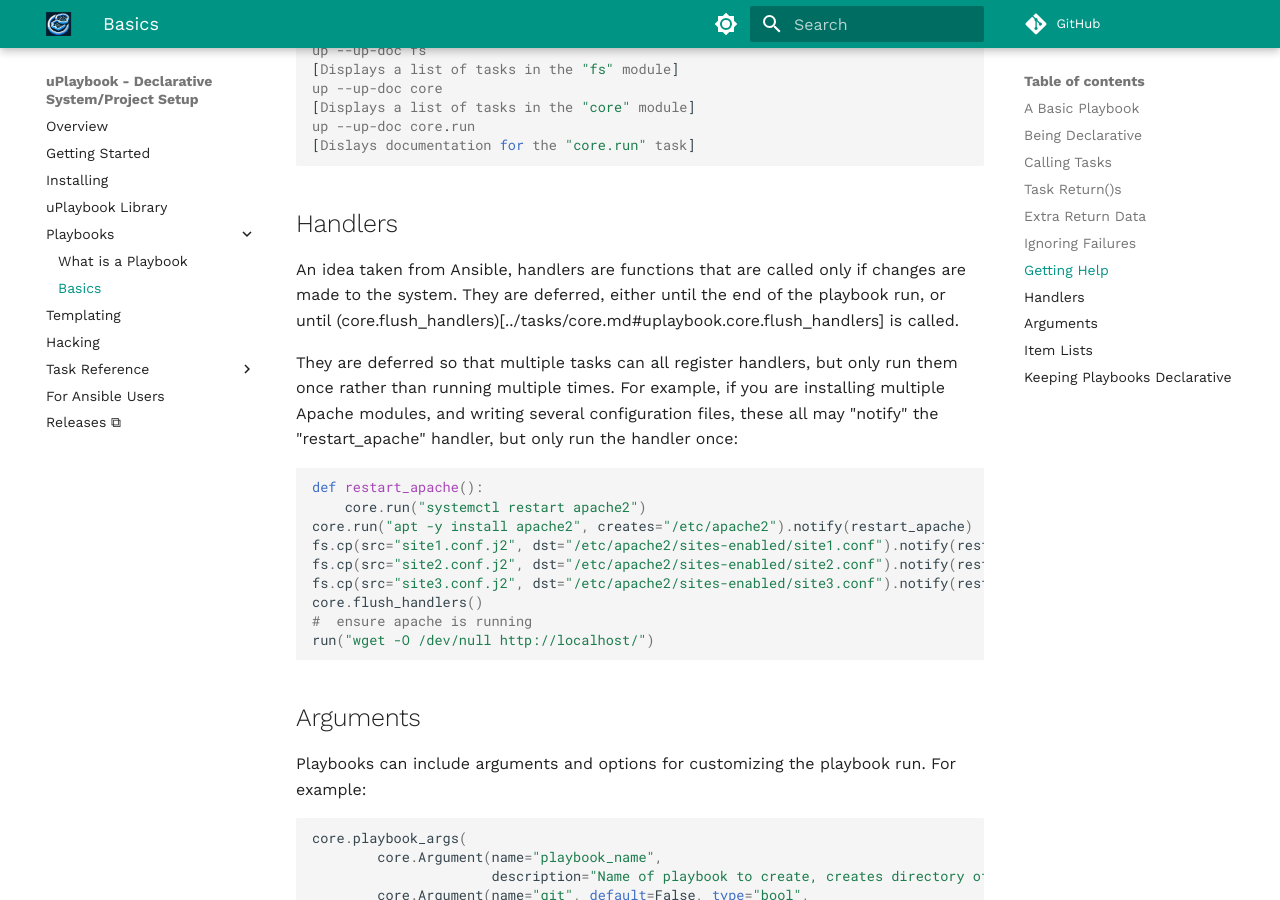
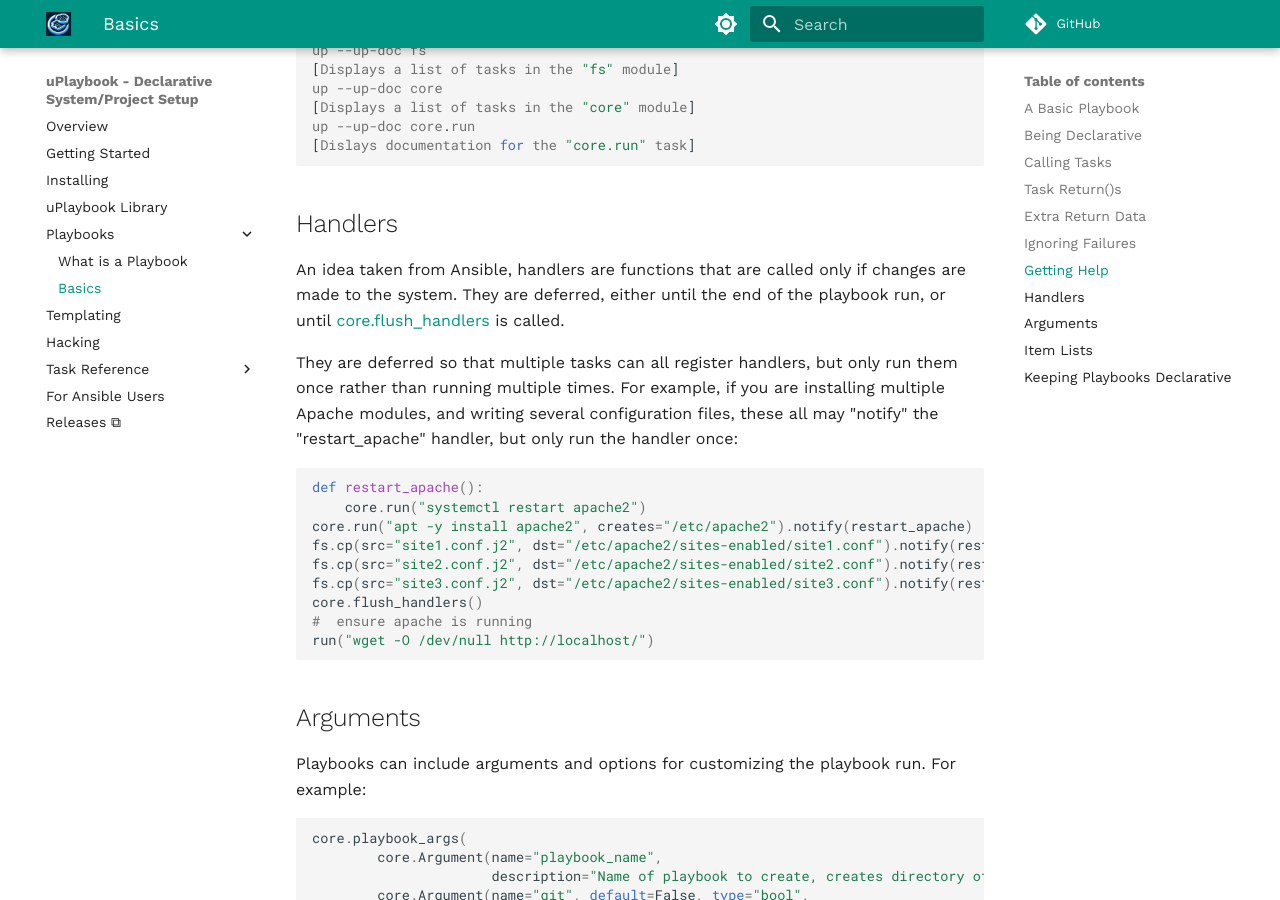
Before and after one commit to linsomniac/uplaybook, an MkDocs documentation site: the page built from docs/playbooks/basics.md, in a window 1280 px wide and 900 px high, scrolled down 2921 px. Built offline with MkDocs 1.6.1 and Material for MkDocs 9.7.7, drawn with Linux system fonts in a browser that asks for light colours; comment, search, counter and statistics services are not loaded.

Commit message:
Some small documentation fixes

```diff
--- a/docs/playbooks/basics.md
+++ b/docs/playbooks/basics.md
@@ -137,7 +137,7 @@ The `up` command-line can be used to get documentation on the uPlaybook tasks wi
 
 An idea taken from Ansible, handlers are functions that are called only if changes are
 made to the system.  They are deferred, either until the end of the playbook run, or until
-(core.flush_handlers)[../tasks/core.md#uplaybook.core.flush_handlers] is called.
+[core.flush_handlers](../tasks/core.md#uplaybook.core.flush_handlers) is called.
 
 They are deferred so that multiple tasks can all register handlers, but only run them once
 rather than running multiple times.  For example, if you are installing multiple Apache
```
